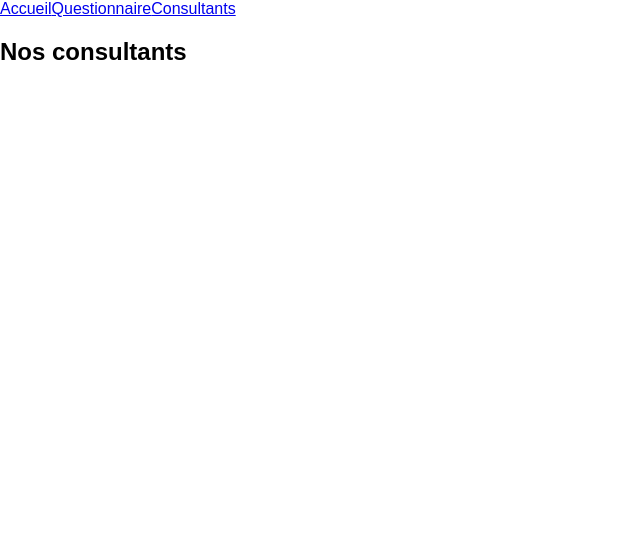
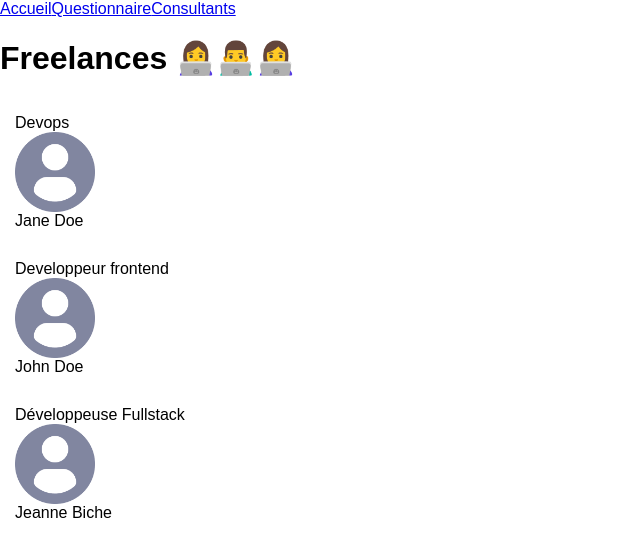
Before and after one commit to chfoucher/shiny, a React (Create React App) app: page /freelances in a window 1280 px wide. Shown: the top 556 px of the page, without its empty margins (0-640 px from the left). Built offline with nearby package versions, Linux system fonts and the light colour scheme.

Commit message:
Ajout de proptypes

```diff
--- a/package.json
+++ b/package.json
@@ -3,6 +3,7 @@
   "version": "0.1.0",
   "private": true,
   "dependencies": {
+    "prop-types": "^15.8.1",
     "react": "^18.2.0",
     "react-dom": "^18.2.0",
     "react-router-dom": "^5.0.0",
--- /dev/null
+++ b/src/components/Card.jsx
@@ -0,0 +1,18 @@
+import PropTypes from 'prop-types';
+function Card({ label, title, picture }) {
+    return (
+        <div style={{ display: 'flex', flexDirection: 'column', padding: 15 }}>
+            <span>{label}</span>
+            <img src={picture} alt="freelance" height={80} width={80} />
+            <span>{title}</span>
+        </div>
+    )
+}
+
+Card.propTypes = {
+    label: PropTypes.string,
+    title: PropTypes.string,
+    picture: PropTypes.string,
+}
+
+export default Card
--- a/src/pages/Freelances.jsx
+++ b/src/pages/Freelances.jsx
@@ -1,13 +1,39 @@
 import '../App.css';
+import Card from '../components/Card'
+import DefaultPicture from '../assets/profile.png'
+
+const freelanceProfiles = [
+    {
+        name: 'Jane Doe',
+        jobTitle: 'Devops',
+        picture: DefaultPicture,
+    },
+    {
+        name: 'John Doe',
+        jobTitle: 'Developpeur frontend',
+        picture: DefaultPicture,
+    },
+    {
+        name: 'Jeanne Biche',
+        jobTitle: 'Développeuse Fullstack',
+        picture: DefaultPicture,
+    },
+];
 
 function Freelances() {
   return (
-    <div>
       <div>
-        <h2>Nos consultants</h2>
+          <h1>Freelances 👩‍💻👨‍💻👩‍💻</h1>
+          {freelanceProfiles.map((profile, index) => (
+              <Card
+                  key={`${profile.name}-${index}`}
+                  label={profile.jobTitle}
+                  picture={profile.picture}
+                  title={profile.name}
+              />
+          ))}
       </div>
-    </div>
-  );
+  )
 }
 
 export default Freelances;
```
Also changed, not shown: src/assets/profile.png (added), 1 other file (tests, documents, lock files or other folders).
